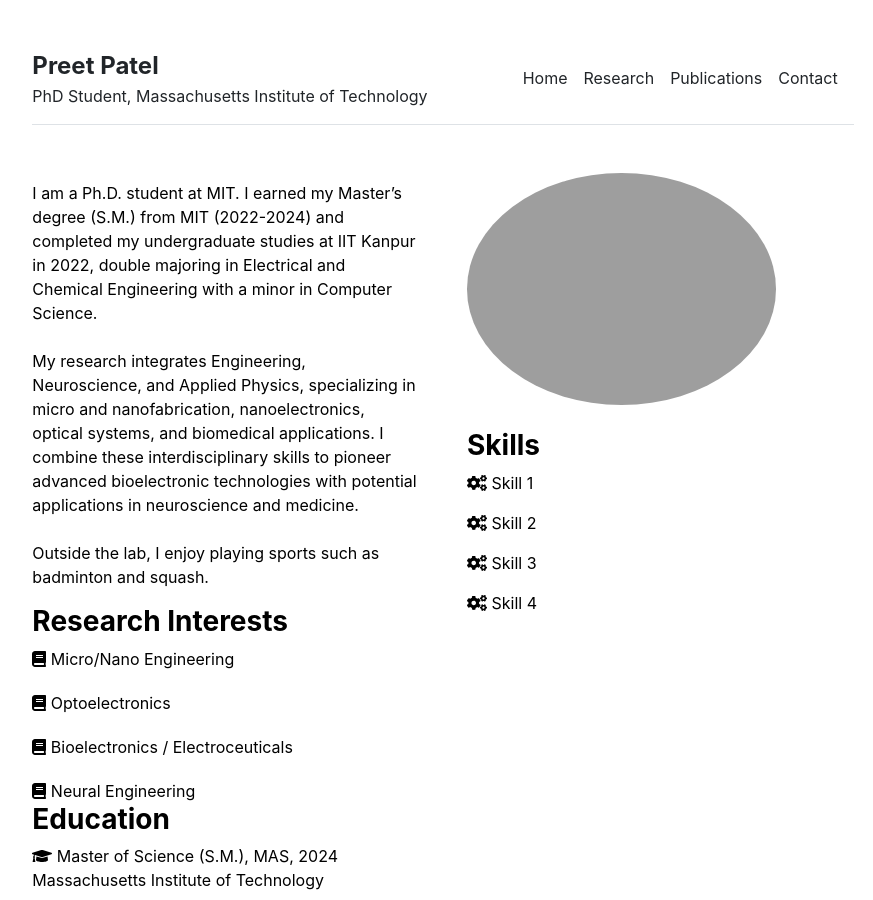
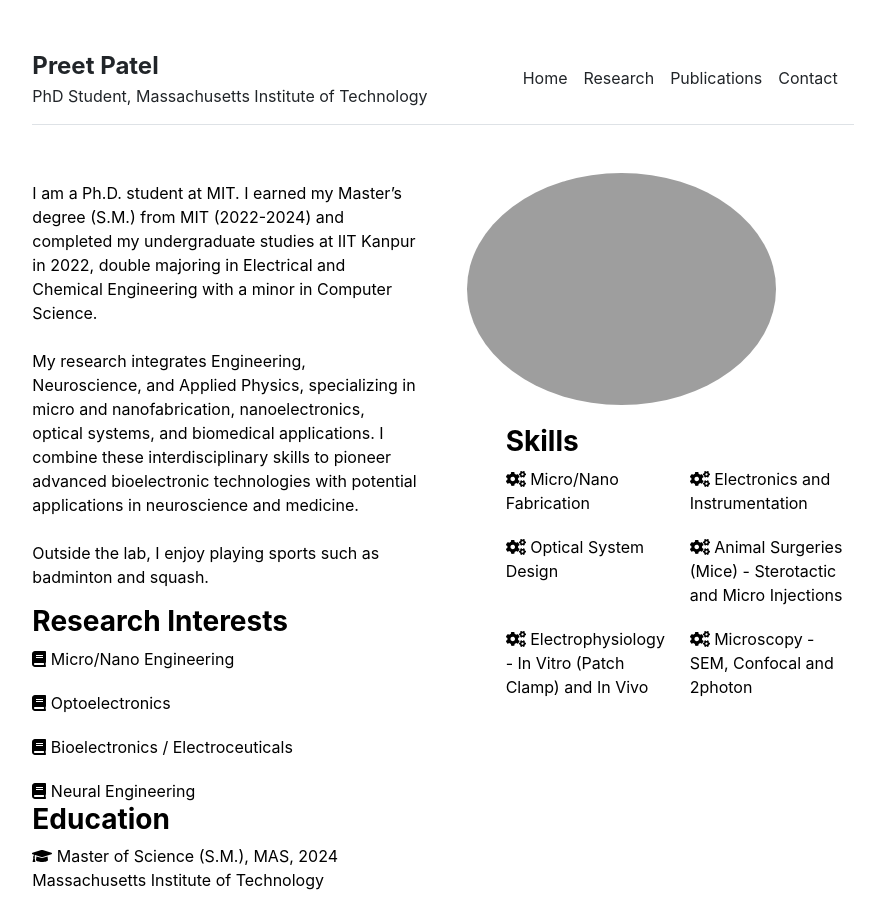
Before and after one commit to preet-mit/preet-mit, a Jekyll site: the page built from index.md, in a window 1280 px wide and 900 px high. Shown: the whole window, without its empty margins (197-1070 px from the left). Built offline with Jekyll 4.4.1, drawn with Linux system fonts in a browser that asks for light colours.

Commit message:
Update home.html

```diff
--- a/_layouts/home.html
+++ b/_layouts/home.html
@@ -11,13 +11,18 @@ layout: default
     <img src="{{ site.github.url }}/assets/img/IMG_5118-modified(2).png" alt="preet patel" style="max-width: 350px; width: 80%; border-radius: 50%;">
     <!--<img src="path/to/your/image.jpg" style="max-width: 350px; width: 80%; border-radius: 50%;" alt="Preet Patel"-->
 
-    <h3 class="fw-bold mt-4">Skills</h3>
-    <div>
-      <p><i class="fa fa-cogs"></i> Skill 1</p>
-      <p><i class="fa fa-cogs"></i> Skill 2</p>
-      <p><i class="fa fa-cogs"></i> Skill 3</p>
-      <p><i class="fa fa-cogs"></i> Skill 4</p>
+    <div style="padding-left: 10%; margin-top: 20px;">
+      <h3 class="fw-bold">Skills</h3>
+      <div style="display: flex; flex-wrap: wrap; gap: 20px;">
+        <div style="flex: 1 1 40%;"><i class="fa fa-cogs"></i> Micro/Nano Fabrication</div>
+        <div style="flex: 1 1 40%;"><i class="fa fa-cogs"></i> Electronics and Instrumentation</div>
+        <div style="flex: 1 1 40%;"><i class="fa fa-cogs"></i> Optical System Design</div>
+        <div style="flex: 1 1 40%;"><i class="fa fa-cogs"></i> Animal Surgeries (Mice) - Sterotactic and Micro Injections</div>
+        <div style="flex: 1 1 40%;"><i class="fa fa-cogs"></i> Electrophysiology - In Vitro (Patch Clamp) and In Vivo</div>
+        <div style="flex: 1 1 40%;"><i class="fa fa-cogs"></i> Microscopy - SEM, Confocal and 2photon</div>
+      </div>
     </div>
+
 
   </div>
 </div>
```
